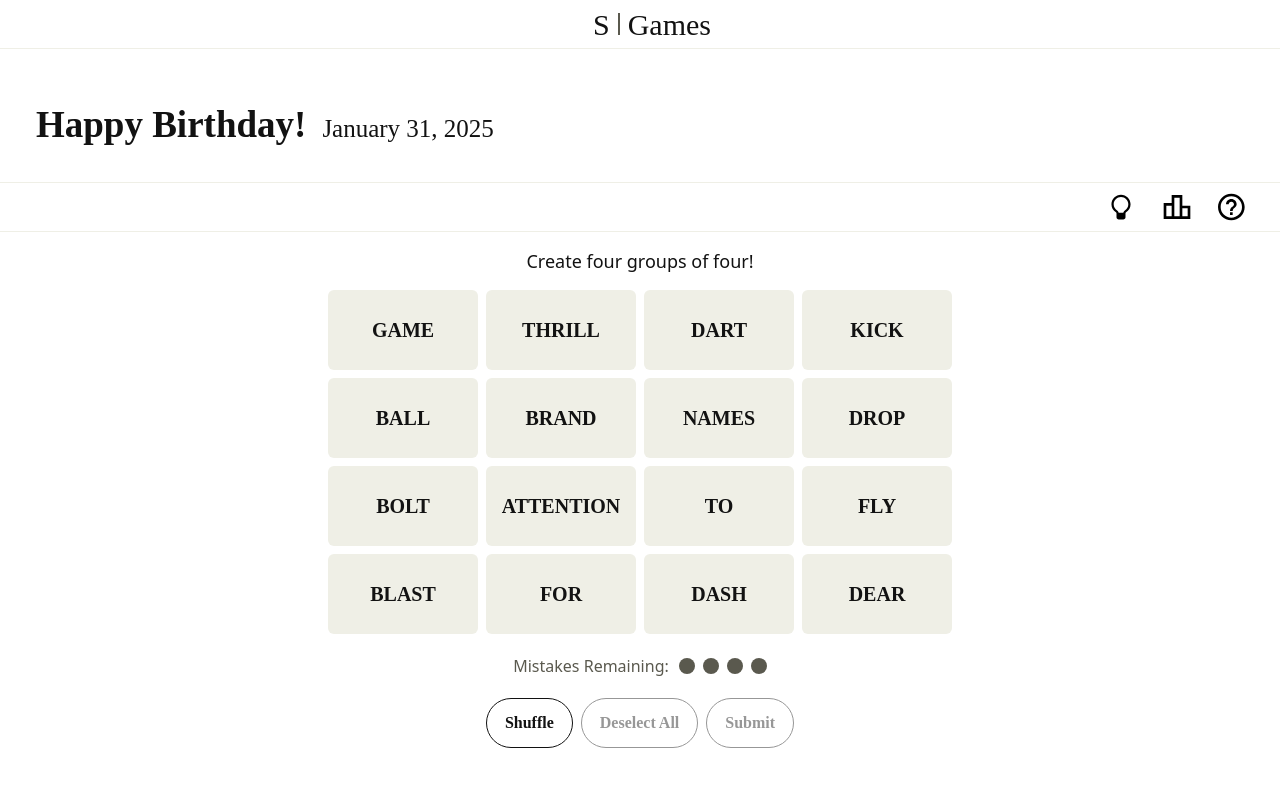
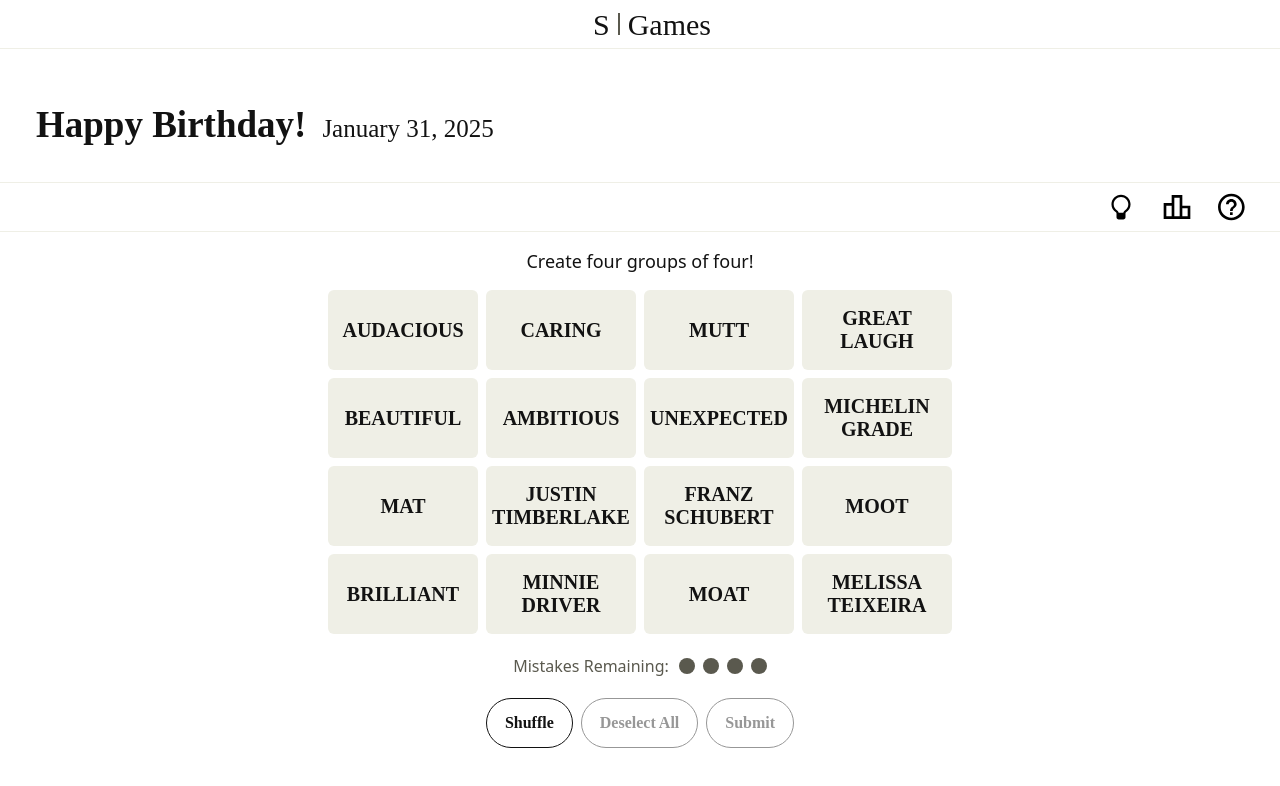
Before and after one commit to sjlutterbie/connections-card, a React (Vite) app: page / in a window 1280 px wide. Shown: the top 786 px of the page. Built offline with nearby package versions, Linux system fonts and the light colour scheme; a web font is replaced by a local one.

Commit message:
Dev complete

```diff
--- a/src/App.css
+++ b/src/App.css
@@ -104,6 +104,7 @@
   flex-direction: column;
   justify-content: center;
   align-items: center;
+  text-align: center;
 
   padding: 10px 0px;
 
--- a/src/constants.ts
+++ b/src/constants.ts
@@ -2,24 +2,29 @@ import { AnswerSet } from './game.types';
 
 export const INITIAL_SETS: AnswerSet[] = [
   {
-    category: 'WORDS BEFORE AN ADDRESSEE',
-    color: 'blue',
-    items: ['ATTENTION', 'DEAR', 'FOR', 'TO'],
+    category: 'JAN 31 BIRTHDAYS',
+    color: 'yellow',
+    items: [
+      'JUSTIN TIMBERLAKE',
+      'MELISSA TEIXEIRA',
+      'MINNIE DRIVER',
+      'FRANZ SCHUBERT',
+    ],
   },
   {
-    category: 'MOVE QUICKLY',
-    color: 'yellow',
-    items: ['BOLT', 'DART', 'DASH', 'FLY'],
+    category: 'M___T WORDS',
+    color: 'green',
+    items: ['MAT', 'MUTT', 'MOAT', 'MOOT'],
   },
   {
-    category: 'FUN TIME',
-    color: 'green',
-    items: ['BALL', 'BLAST', 'KICK', 'THRILL'],
+    category: "MELISSA's LOVELY QUALITIES",
+    color: 'blue',
+    items: ['BEAUTIFUL', 'BRILLIANT', 'GREAT LAUGH', 'CARING'],
   },
   {
-    category: 'NAME ___',
+    category: "REVIEWS FOR TONIGHT'S RESTAURANT",
     color: 'purple',
-    items: ['BRAND', 'DROP', 'GAME', 'NAMES'],
+    items: ['AMBITIOUS', 'MICHELIN GRADE', 'AUDACIOUS', 'UNEXPECTED'],
   },
 ];
 
--- a/src/useAnswerSets.hook.ts
+++ b/src/useAnswerSets.hook.ts
@@ -1,29 +1,7 @@
 import { useCallback, useState } from 'react';
 import { AnswerSet } from './game.types';
 import { normalizeStringArray } from './utils';
-
-const INITIAL_SETS: AnswerSet[] = [
-  {
-    category: 'WORDS BEFORE AN ADDRESSEE',
-    color: 'blue',
-    items: ['ATTENTION', 'DEAR', 'FOR', 'TO'],
-  },
-  {
-    category: 'MOVE QUICKLY',
-    color: 'yellow',
-    items: ['BOLT', 'DART', 'DASH', 'FLY'],
-  },
-  {
-    category: 'FUN TIME',
-    color: 'green',
-    items: ['BALL', 'BLAST', 'KICK', 'THRILL'],
-  },
-  {
-    category: 'NAME ___',
-    color: 'purple',
-    items: ['BRAND', 'DROP', 'GAME', 'NAMES'],
-  },
-];
+import { INITIAL_SETS } from './constants';
 
 export function useAnswerSets() {
   const [openSets, setOpenSets] = useState<AnswerSet[]>(INITIAL_SETS);
@@ -39,8 +17,10 @@ export function useAnswerSets() {
   const isCorrectGuess = useCallback(
     (guess: string[]) => {
       const normalizedGuess = normalizeStringArray(guess);
+      console.log('Guess', normalizedGuess);
       for (const answerSet of openSets) {
         const normalizedItems = normalizeStringArray(answerSet.items);
+        console.log('Comparator', normalizedItems);
         if (normalizedGuess === normalizedItems) {
           handleCorrectGuess(answerSet);
           return true;
--- a/src/useConfetti.hook.ts
+++ b/src/useConfetti.hook.ts
@@ -1,8 +1,8 @@
 import confetti from 'canvas-confetti';
 import { useCallback } from 'react';
 
-const count = 200;
-const defaults = {
+const count = 500;
+const defaults: confetti.Options = {
   origin: { y: 0.7 },
 };
 
```
